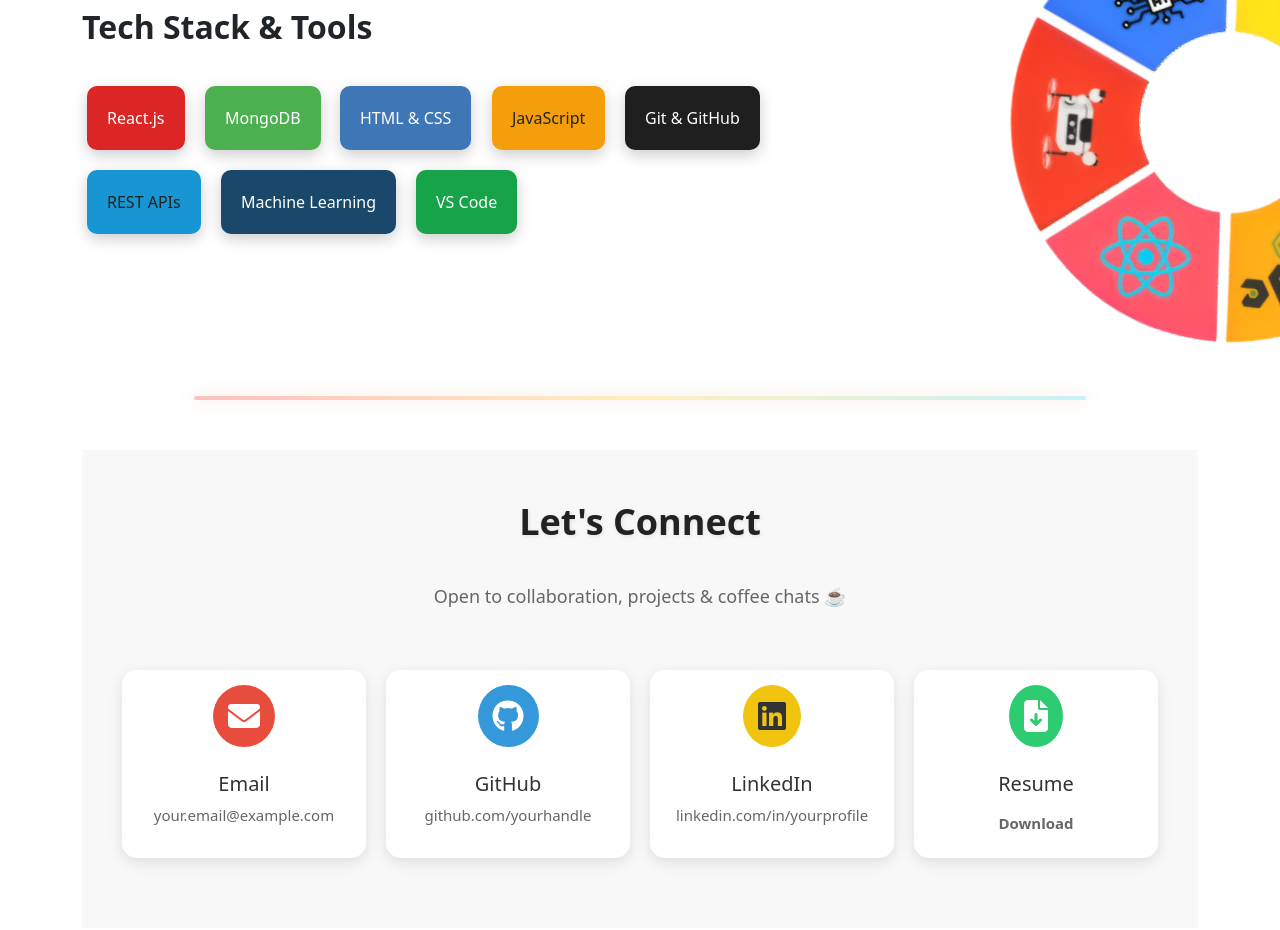
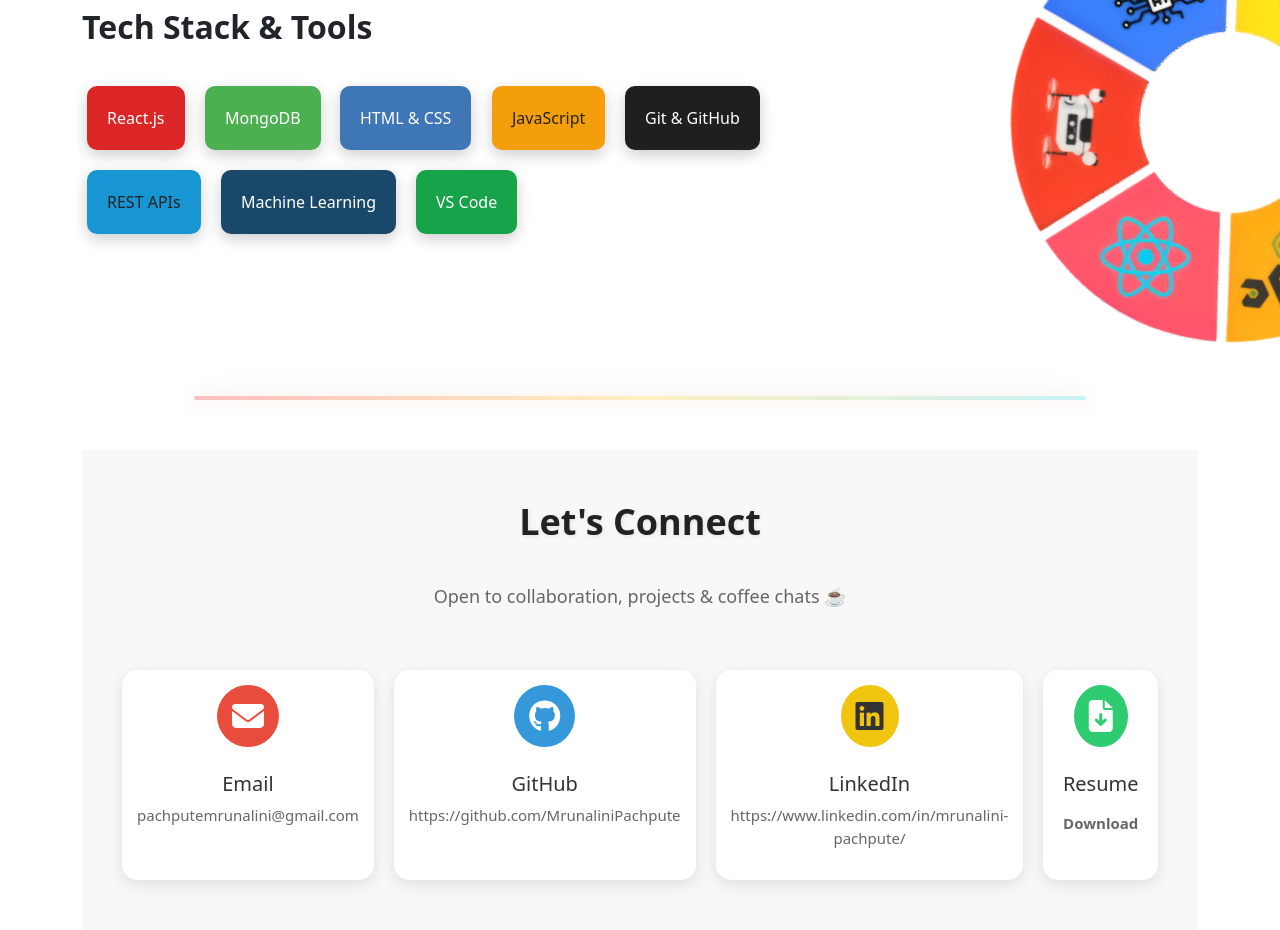
Before and after one commit to MrunaliniPachpute/Portfolio-Website, a plain HTML site: page index.html in a window 1280 px wide. Shown: the part 1879-2809 px from the top of the page. Drawn offline with nearby package versions, Linux system fonts and the light colour scheme.

Commit message:
Updated contact links

```diff
--- a/index.html
+++ b/index.html
@@ -156,19 +156,19 @@
                 <div class="contact-card red">
                     <i class="fas fa-envelope icon"></i>
                     <h4>Email</h4>
-                    <p>your.email@example.com</p>
+                    <p>pachputemrunalini@gmail.com</p>
                 </div>
 
                 <div class="contact-card blue">
                     <i class="fab fa-github icon"></i>
                     <h4>GitHub</h4>
-                    <p>github.com/yourhandle</p>
+                    <p>https://github.com/MrunaliniPachpute</p>
                 </div>
 
                 <div class="contact-card yellow">
                     <i class="fab fa-linkedin icon"></i>
                     <h4>LinkedIn</h4>
-                    <p>linkedin.com/in/yourprofile</p>
+                    <p>https://www.linkedin.com/in/mrunalini-pachpute/</p>
                 </div>
 
                 <div class="contact-card green">
```
